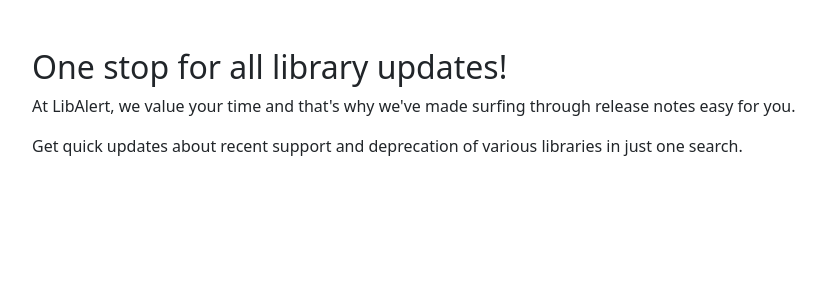
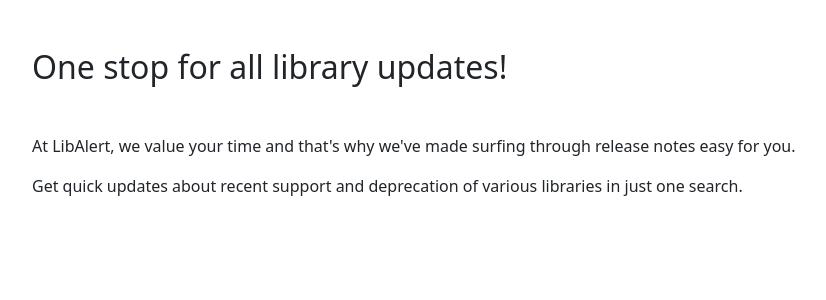
Before and after one commit to MinaamTamir/LibAlert, a Flask app: page / in a window 1280 px wide. Shown: the part 56-356 px from the top of the page, without its empty margins (50-876 px from the left). Run offline with Flask 2, Linux system fonts and the light colour scheme; some libraries are stand-ins or nearby versions.

Commit message:
added heading spacing

```diff
--- a/templates/index.html
+++ b/templates/index.html
@@ -20,7 +20,7 @@
       </nav>
       <div class="container mt-5">
           <h2> One stop for all library updates!</h2>
-          <p> At LibAlert, we value your time and that's why we've made surfing through release notes easy for you.</p>
+          <p class="mt-5"> At LibAlert, we value your time and that's why we've made surfing through release notes easy for you.</p>
           <p> Get quick updates about recent support and deprecation of various libraries in just one search.</p>
       </div>
 </body>
```
